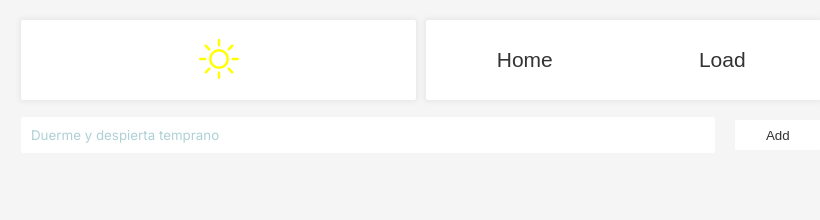
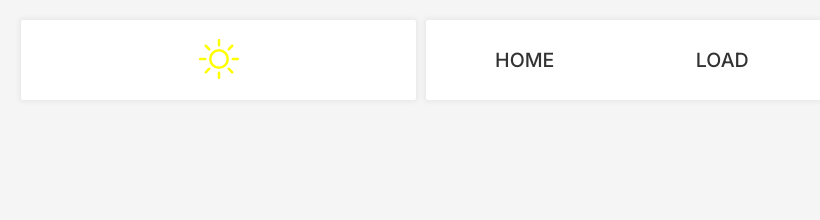
Before and after one commit to wdavidcalsin/todo-list-redux, a React (Create React App) app: page /load in a window 1280 px wide. Shown: the top 220 px of the page, without its empty margins (219-1039 px from the left). Built offline with nearby package versions, Linux system fonts and the light colour scheme; a web font is replaced by a local one.

Commit message:
feat: 🎸 add react-dev-tools (#18)
Co-authored-by: WDavid Calsin <wdavidcalsin968@gmail.con>

```diff
--- a/package.json
+++ b/package.json
@@ -17,8 +17,12 @@
     "react-final-form": "^6.5.2",
     "react-icons": "^4.2.0",
     "react-redux": "^7.2.2",
+    "react-router-dom": "^5.2.0",
     "react-scripts": "4.0.3",
     "redux": "^4.0.5",
+    "redux-devtools": "^3.7.0",
+    "redux-devtools-extension": "^2.13.9",
+    "redux-logger": "^3.0.6",
     "styled-components": "^5.2.1",
     "typescript": "^4.1.2",
     "uuid": "^8.3.2",
@@ -51,7 +55,9 @@
   },
   "devDependencies": {
     "@types/react-redux": "^7.1.16",
+    "@types/react-router-dom": "^5.1.7",
     "@types/redux": "^3.6.0",
+    "@types/redux-logger": "^3.0.8",
     "@types/styled-components": "^5.1.7",
     "@types/uuid": "^8.3.0",
     "@types/validate.js": "^0.11.0",
--- a/src/App.tsx
+++ b/src/App.tsx
@@ -7,8 +7,7 @@ import light from './style/themes/light';
 
 import GlobalStyle from './style/global';
 
-import Header from './components/header/header';
-import FormComponent from './components/form/form';
+import IndexRouter from './router/router';
 
 function App() {
   const [theme, setTheme] = usePeristedState<DefaultTheme>('theme', light);
@@ -20,10 +19,7 @@ function App() {
   return (
     <ThemeProvider theme={theme}>
       <GlobalStyle />
-      <div className="container-small">
-        <Header toggleTheme={toggleTheme} />
-        <FormComponent />
-      </div>
+      <IndexRouter toggleTheme={toggleTheme} />
     </ThemeProvider>
   );
 }
--- a/src/components/form/form.tsx
+++ b/src/components/form/form.tsx
@@ -2,12 +2,8 @@ import * as React from 'react';
 import { Form, Field } from 'react-final-form';
 import { useSelector, useDispatch } from 'react-redux';
 import { v4 as uuidv4 } from 'uuid';
-import {
-  addAction,
-  deleteAction,
-  updateAction,
-  updateCheckAction,
-} from '../../actions/add.action';
+import { addAction } from '../../actions/add.action';
+import ListForm from '../listForm/list-form';
 
 import { FormStyle, Button } from './styles';
 
@@ -24,70 +20,11 @@ const FormComponent = () => {
     console.log(value);
   };
 
-  const handleRemove = (id: any) => {
-    dispatch(deleteAction(id));
-  };
-
-  const handleUpdate = (values: any, id: any) => {
-    const { valueUpdate, checkList } = values;
-    const check = checkList === 'true';
-
-    dispatch(updateAction(id, valueUpdate, check));
-  };
-
-  const handleCheckbox = (v: any, id: string) => {
-    if (v) {
-      console.log(v);
-      setTimeout(() => dispatch(updateCheckAction(id, true)), 2000);
-
-      return 'true';
-    }
-
-    console.log(v);
-    setTimeout(() => dispatch(updateCheckAction(id, false)), 2000);
-
-    return 'false';
-  };
-
   return (
     <>
       {listData.map((val: any, key: any) => {
         if (val.check !== true) {
-          return (
-            <Form
-              key={key}
-              onSubmit={(values) => {
-                handleUpdate(values, val.id);
-              }}
-              render={({ handleSubmit }) => (
-                <FormStyle onSubmit={handleSubmit} key={key}>
-                  <Field
-                    name="checkList"
-                    component="input"
-                    type="checkbox"
-                    defaultValue="false"
-                    className="input-check"
-                    format={(v) => v === 'true'}
-                    parse={(v) => handleCheckbox(v, val.id)}
-                  />
-                  <Field
-                    name="valueUpdate"
-                    component="input"
-                    defaultValue={val.value}
-                  ></Field>
-                  <Button type="submit">Update</Button>
-                  <Button
-                    type="button"
-                    onClick={() => {
-                      handleRemove(val.id);
-                    }}
-                  >
-                    Remove
-                  </Button>
-                </FormStyle>
-              )}
-            />
-          );
+          return <ListForm val={val} key={key} defaultCheck="false" />;
         }
 
         return undefined;
--- a/src/components/header/header.tsx
+++ b/src/components/header/header.tsx
@@ -1,6 +1,7 @@
 import * as React from 'react';
 
 import { BsSun, BsMoon } from 'react-icons/bs';
+import { Link } from 'react-router-dom';
 import { ThemeContext } from 'styled-components';
 
 import { HeaderStyle, Button, ButtonContent } from './styles';
@@ -18,12 +19,12 @@ const Header: React.FC<Props> = ({ toggleTheme }) => {
         {title === 'light' ? <BsSun /> : <BsMoon />}
       </Button>
       <ButtonContent>
-        <button type="button" className="home">
+        <Link to="/" className="home">
           Home
-        </button>
-        <button type="button" className="load">
+        </Link>
+        <Link to="/load" className="load">
           Load
-        </button>
+        </Link>
       </ButtonContent>
     </HeaderStyle>
   );
--- a/src/components/header/styles.ts
+++ b/src/components/header/styles.ts
@@ -51,31 +51,21 @@ export const ButtonContent = styled.div`
   background: ${(props) => props.theme.colors.secundary};
   box-shadow: 0px 0px 5px 2px rgba(0, 0, 0, 0.05);
 
+  justify-content: center;
   align-items: center;
-  justify-content: space-around;
 
   overflow: hidden;
 
-  &.load {
-    font-size: 1.5em;
+  a {
+    text-align: center;
+    text-decoration: none;
+    cursor: pointer;
+    font-size: 1.4em;
+    font-weight: 500;
     text-transform: uppercase;
-    font-weight: 200;
-    color: ${(props) => props.theme.colors.text};
-  }
+    width: 50%;
 
-  & > svg {
-    font-size: 40px;
-    color: ${(props) => props.theme.colors.iconsColor};
-  }
-
-  button {
-    cursor: pointer;
-    font-size: 1.5em;
-    outline: none;
-    border: none;
-    background: none;
-    width: 50%;
-    height: 100%;
+    /* vertical-align: middle; */
 
     color: ${(props) => props.theme.colors.text};
 
--- /dev/null
+++ b/src/components/layout/layout.tsx
@@ -0,0 +1,12 @@
+import React from 'react';
+import Header from '../header/header';
+
+const Layout = ({ children, toggleTheme }: any) => {
+  return (
+    <div className="container-small">
+      <Header toggleTheme={toggleTheme} />
+      {children}
+    </div>
+  );
+};
+export default Layout;
--- /dev/null
+++ b/src/components/listForm/list-form.tsx
@@ -0,0 +1,67 @@
+import React from 'react';
+import { Field, Form } from 'react-final-form';
+import { useDispatch } from 'react-redux';
+import { deleteAction, updateAction, updateCheckAction } from '../../actions/add.action';
+import { Button, FormStyle } from '../form/styles';
+
+const ListForm = ({ val, defaultCheck }: any) => {
+  const dispatch = useDispatch();
+
+  const handleRemove = (id: any) => {
+    dispatch(deleteAction(id));
+  };
+
+  const handleUpdate = (values: any, id: any) => {
+    const { valueUpdate, checkList } = values;
+    const check = checkList === 'true';
+
+    dispatch(updateAction(id, valueUpdate, check));
+  };
+
+  const handleCheckbox = (v: any, id: string) => {
+    if (v) {
+      console.log(v);
+      setTimeout(() => dispatch(updateCheckAction(id, true)), 2000);
+
+      return 'true';
+    }
+
+    console.log(v);
+    setTimeout(() => dispatch(updateCheckAction(id, false)), 2000);
+
+    return 'false';
+  };
+
+  return (
+    <Form
+      onSubmit={(values) => {
+        handleUpdate(values, val.id);
+      }}
+      render={({ handleSubmit }) => (
+        <FormStyle onSubmit={handleSubmit}>
+          <Field
+            name="checkList"
+            component="input"
+            type="checkbox"
+            defaultValue={defaultCheck}
+            className="input-check"
+            format={(v) => v === 'true'}
+            parse={(v) => handleCheckbox(v, val.id)}
+          />
+          <Field name="valueUpdate" component="input" defaultValue={val.value}></Field>
+          <Button type="submit">Update</Button>
+          <Button
+            type="button"
+            onClick={() => {
+              handleRemove(val.id);
+            }}
+          >
+            Remove
+          </Button>
+        </FormStyle>
+      )}
+    />
+  );
+};
+
+export default ListForm;
--- /dev/null
+++ b/src/page/home.tsx
@@ -0,0 +1,13 @@
+import React from 'react';
+import FormComponent from '../components/form/form';
+import Layout from '../components/layout/layout';
+
+const Home = ({ toggleTheme }: any) => {
+  return (
+    <Layout toggleTheme={toggleTheme}>
+      <FormComponent />
+    </Layout>
+  );
+};
+
+export default Home;
--- /dev/null
+++ b/src/page/load.tsx
@@ -0,0 +1,24 @@
+import React from 'react';
+import { useSelector } from 'react-redux';
+import Layout from '../components/layout/layout';
+import ListForm from '../components/listForm/list-form';
+
+const Load = ({ toggleTheme }: any) => {
+  const listData = useSelector((state: any) => state.add);
+
+  return (
+    <Layout toggleTheme={toggleTheme}>
+      <>
+        {listData.map((val: any, key: any) => {
+          if (val.check === true) {
+            return <ListForm val={val} key={key} defaultCheck="true" />;
+          }
+
+          return undefined;
+        })}
+      </>
+    </Layout>
+  );
+};
+
+export default Load;
--- /dev/null
+++ b/src/router/router.tsx
@@ -0,0 +1,21 @@
+import React from 'react';
+import { BrowserRouter as Router, Switch, Route } from 'react-router-dom';
+import Home from '../page/home';
+import Load from '../page/load';
+
+const IndexRouter = ({ toggleTheme }: any) => {
+  return (
+    <Router>
+      <Switch>
+        <Route exact path="/">
+          <Home toggleTheme={toggleTheme} />
+        </Route>
+        <Route path="/load">
+          <Load toggleTheme={toggleTheme} />
+        </Route>
+      </Switch>
+    </Router>
+  );
+};
+
+export default IndexRouter;
--- a/src/store/store.tsx
+++ b/src/store/store.tsx
@@ -1,4 +1,7 @@
-import { createStore } from 'redux';
+import { createStore, applyMiddleware } from 'redux';
+import { composeWithDevTools } from 'redux-devtools-extension';
+import logger from 'redux-logger';
+
 import { rootReducer } from './reducers';
 
-export let store = createStore(rootReducer);
+export let store = createStore(rootReducer, composeWithDevTools(applyMiddleware(logger)));
--- a/src/style/global.ts
+++ b/src/style/global.ts
@@ -1,8 +1,6 @@
 import { createGlobalStyle } from 'styled-components';
 
 export default createGlobalStyle`
-
-
     *{
         margin: 0;
         padding: 0;
```
Also changed, not shown: 2 other files (tests, documents, lock files or other folders).
